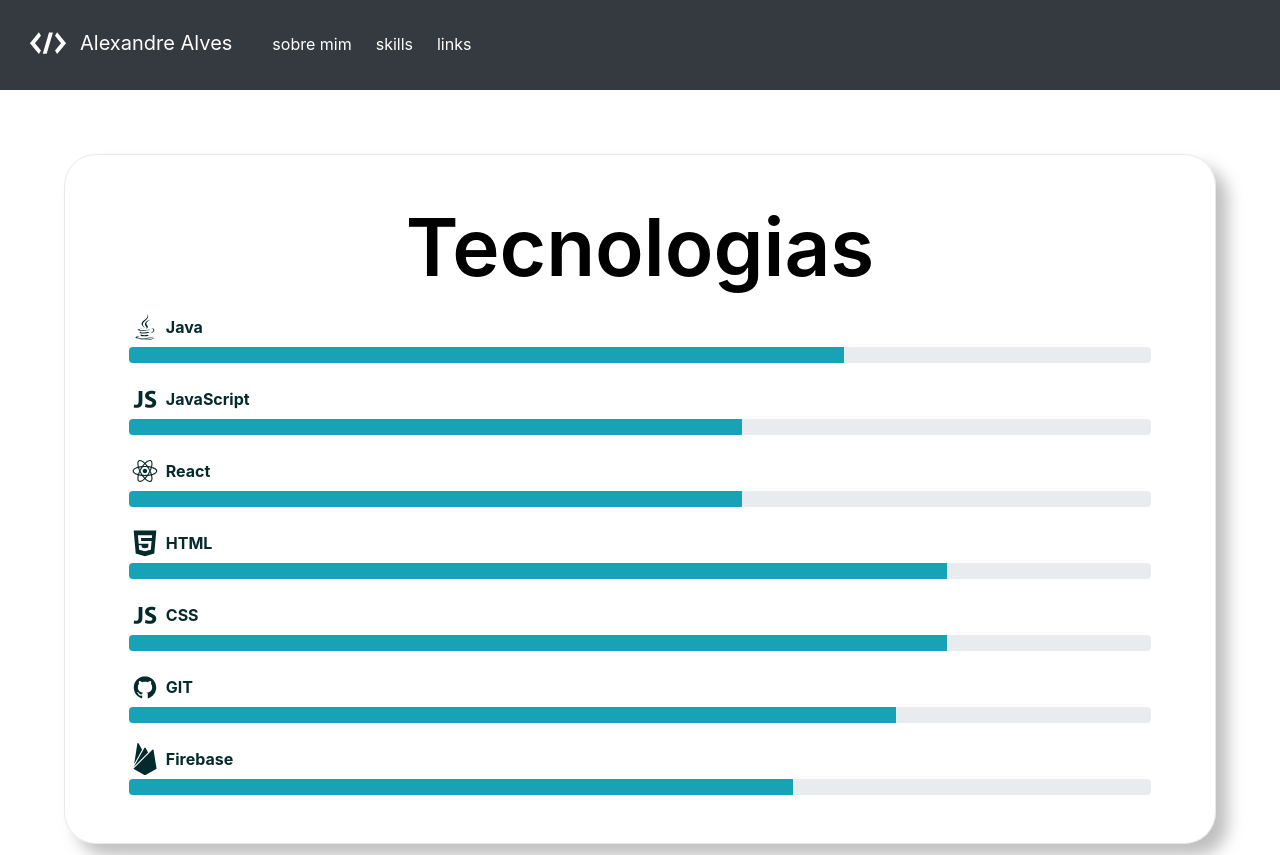
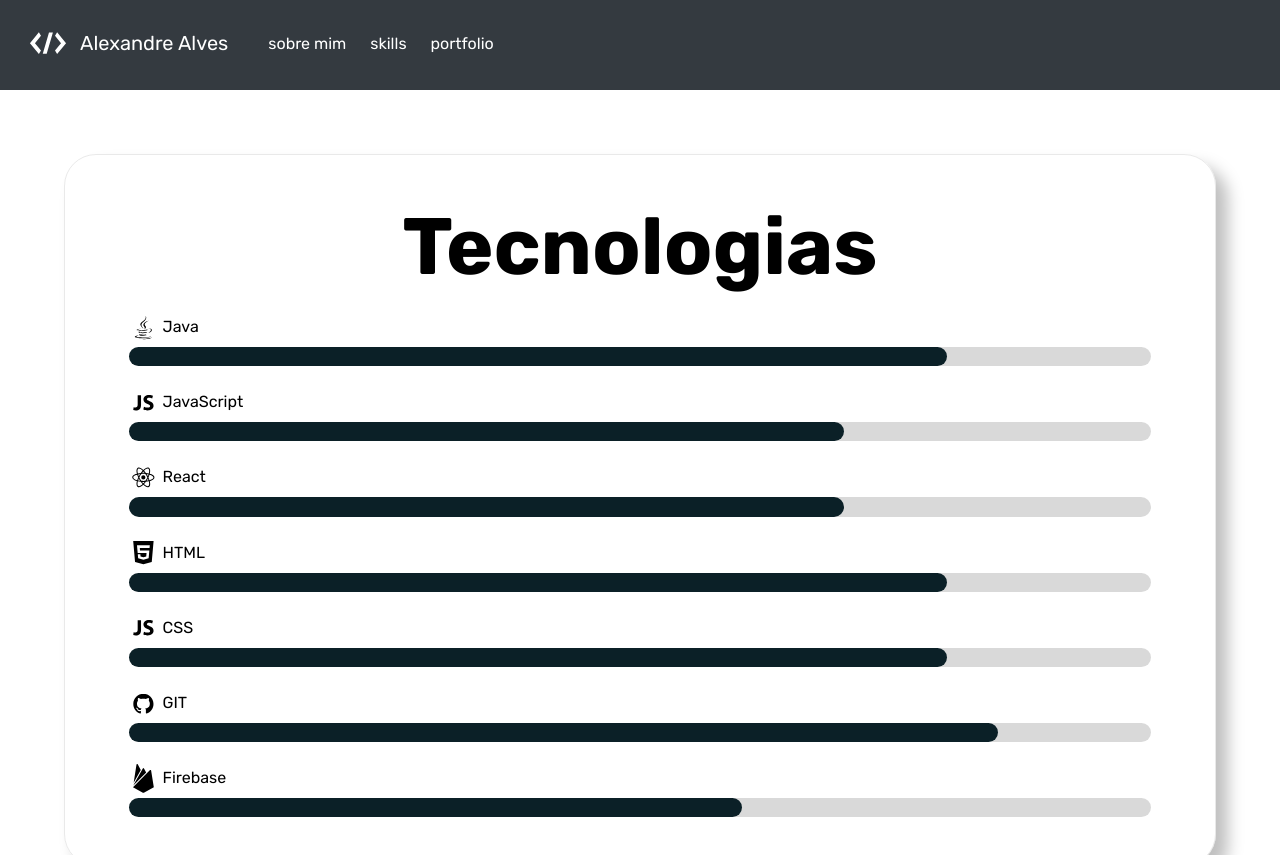
Before and after one commit to alexandrekva/my-website, a React app: page /#/skills in a window 1280 px wide. Shown: the top 855 px of the page. Built offline with nearby package versions, Linux system fonts and the light colour scheme.

Commit message:
Bootstrap progressbar replaced with a custom one

```diff
--- a/package.json
+++ b/package.json
@@ -9,7 +9,7 @@
     "@testing-library/user-event": "^12.6.2",
     "bootstrap": "^4.6.0",
     "react": "^17.0.1",
-    "react-bootstrap": "^1.4.3",
+    "react-bootstrap": "^1.5.1",
     "react-dom": "^17.0.1",
     "react-icons": "^4.2.0",
     "react-router-dom": "^5.2.0",
--- a/public/index.html
+++ b/public/index.html
@@ -8,6 +8,12 @@
     <meta
       name="description"
       content="Web site created using create-react-app"
+    />
+
+    <link rel="preconnect" href="https://fonts.gstatic.com" />
+    <link
+      href="https://fonts.googleapis.com/css2?family=Rubik:wght@300;400;700&display=swap"
+      rel="stylesheet"
     />
     <link rel="apple-touch-icon" href="%PUBLIC_URL%/logo192.png" />
     <!--
--- a/src/components/App/index.js
+++ b/src/components/App/index.js
@@ -3,7 +3,7 @@
 import Navbar from "../Navbar";
 import About from "../../pages/About";
 import Skills from "../../pages/Skills";
-import Links from "../../pages/Links";
+import Portfolio from "../../pages/Portfolio";
 import Footer from "../Footer";
 import Container from "react-bootstrap/Container";
 import "./style.css";
@@ -21,7 +21,7 @@
             <Switch>
               <Route exact path="/" component={About} />
               <Route path="/skills" component={Skills} />
-              <Route path="/links" component={Links} />
+              <Route path="/portfolio" component={Portfolio} />
             </Switch>
             </div>
           </div>
--- a/src/components/App/style.css
+++ b/src/components/App/style.css
@@ -1,6 +1,8 @@
 .App {
     height: 100%;
     width: 100%;
+
+    font-family: "Rubik";
 }
 
 .content {
--- a/src/components/Navbar/index.js
+++ b/src/components/Navbar/index.js
@@ -20,7 +20,7 @@
           <Nav className="nl-auto">
             <Link className="link" to="/">sobre mim</Link>
             <Link className="link" to="/skills">skills</Link>
-            <Link className="link" to="/links">links</Link>
+            <Link className="link" to="/portfolio">portfolio</Link>
           </Nav>
         </Navbar.Collapse>
       </Navbar>
--- a/src/pages/About/style.css
+++ b/src/pages/About/style.css
@@ -42,3 +42,15 @@
 .experiences {
   margin-top: 2rem;
 }
+
+@media only screen and (max-width: 600px) {
+  .intro {
+    margin: 2rem 0 0;
+    justify-content: center;
+  }
+
+  .infos-container {
+    margin: 0;
+    justify-content: center;
+  }
+}
--- a/src/pages/Links/index.js
+++ b/src/pages/Portfolio/index.js
@@ -2,7 +2,7 @@
 import './style.css'
 import * as IoIcons from 'react-icons/io5'
 
-export default function Links() {
+export default function Portfolio() {
     return (
         <div className="title-links">
             <span>Em construção</span>
--- a/src/pages/Links/style.css
+++ b/src/pages/Portfolio/style.css
@@ -6,7 +6,7 @@
     align-items: center;
     justify-content: center;
     color: rgba(0, 0, 0, 0.85);
-    font-size: 6rem;
+    font-size: clamp(3rem, 8vw, 6rem);
 }
 
 .title-links span {
--- /dev/null
+++ b/src/pages/Skills/SkillsProgress/SkillLevel/index.js
@@ -0,0 +1,11 @@
+import React from "react";
+import "./style.css";
+export default function SkillLevel(props) {
+  return (
+    <div className="skill-level">
+      <div className="level-container" style={{ width: `${props.level}%`}}>
+        <div className="level"/>
+      </div>
+    </div>
+  );
+}
--- /dev/null
+++ b/src/pages/Skills/SkillsProgress/SkillLevel/style.css
@@ -0,0 +1,28 @@
+.skill-level {
+    width: 100%;
+    height: 1.2rem;
+    background: rgba(0, 0, 0, 0.15);
+    border-radius: 15px;
+}
+
+.level-container{
+    height: 100%;
+    border-radius: 15px;
+    background: transparent;
+}
+
+.level {
+    height: 100%;
+    border-radius: 15px;
+    background-color: #0B2027;
+    animation: 0.8s progress forwards;
+}
+
+@keyframes progress {
+    0% {
+      width: 0%;
+    }
+    100% {
+      width: 100%;
+    }
+}
--- a/src/pages/Skills/SkillsProgress/SkillsData/index.js
+++ b/src/pages/Skills/SkillsProgress/SkillsData/index.js
@@ -6,17 +6,17 @@
   {
     skill: "Java",
     icon: <DiIcons.DiJava className="react-icons" />,
-    level: 70,
+    level: 80,
   },
   {
     skill: "JavaScript",
     icon: <DiIcons.DiJavascript1 className="react-icons" />,
-    level: 60,
+    level: 70,
   },
   {
     skill: "React",
     icon: <DiIcons.DiReact className="react-icons" />,
-    level: 60,
+    level: 70,
   },
   {
     skill: "HTML",
@@ -31,12 +31,12 @@
   {
     skill: "GIT",
     icon: <DiIcons.DiGithubBadge className="react-icons" />,
-    level: 75,
+    level: 85,
   },
   {
     skill: "Firebase",
     icon: <SiIcons.SiFirebase className="react-icons" />,
-    level: 65,
+    level: 60,
   },
 
 
--- a/src/pages/Skills/SkillsProgress/index.js
+++ b/src/pages/Skills/SkillsProgress/index.js
@@ -1,7 +1,6 @@
 import React from 'react'
 import { SkillsData } from './SkillsData';
-import ProgressBar from "react-bootstrap/ProgressBar";
-import "bootstrap/dist/css/bootstrap.min.css";
+import SkillLevel from "./SkillLevel";
 import "./style.css";
 
 export default function Skills() {
@@ -15,7 +14,7 @@
                                 {item.icon}
                                 <span>{item.skill}</span>
                             </div>
-                            <ProgressBar variant="info" now={item.level} srOnly/>
+                            <SkillLevel level={item.level} />
                         </li>
                     );
                 })}
--- a/src/pages/Skills/SkillsProgress/style.css
+++ b/src/pages/Skills/SkillsProgress/style.css
@@ -16,14 +16,14 @@
 .skill-label span {
     margin-left: 0.3rem;
     font-size: 1rem;
-    font-weight: 700;
-    color: #042a2b;
+    font-weight: 400;
+    color: black;
 }
 
 .react-icons {
-    height: 2rem;
-    width: 2rem;
-    color: #042a2b;
+    height: 1.8rem;
+    width: 1.8rem;
+    color: black;
 }
 
 ProgressBar {
```
Also changed, not shown: 2 other files.
